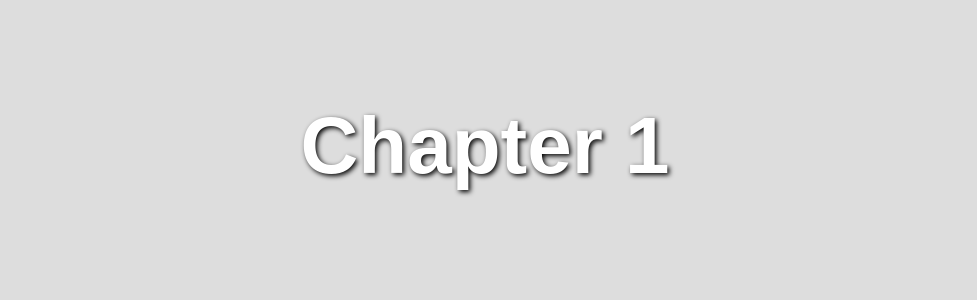
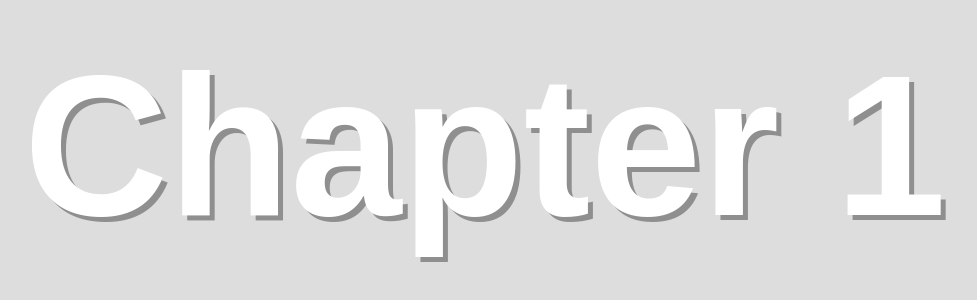
Before and after one commit to abrarzahed/oreilly-javascript-DSA, a plain HTML site: page chapter1/ch1.html in a window 1280 px wide. Shown: the part 254-554 px from the top of the page, without its empty margins (155-1132 px from the left). Drawn offline with Linux system fonts and the light colour scheme.

Commit message:
completed oop

```diff
--- a/style.css
+++ b/style.css
@@ -13,7 +13,7 @@ body {
 }
 
 h1 {
-  font-size: 10vmin;
+  font-size: 25vmin;
   color: #fff;
-  text-shadow: 2px 2px 5px #000;
+  text-shadow: 5px 5px #8f8f8f;
 }
```
Also changed, not shown: chapter1/ch1.js (+59 -0 lines).
